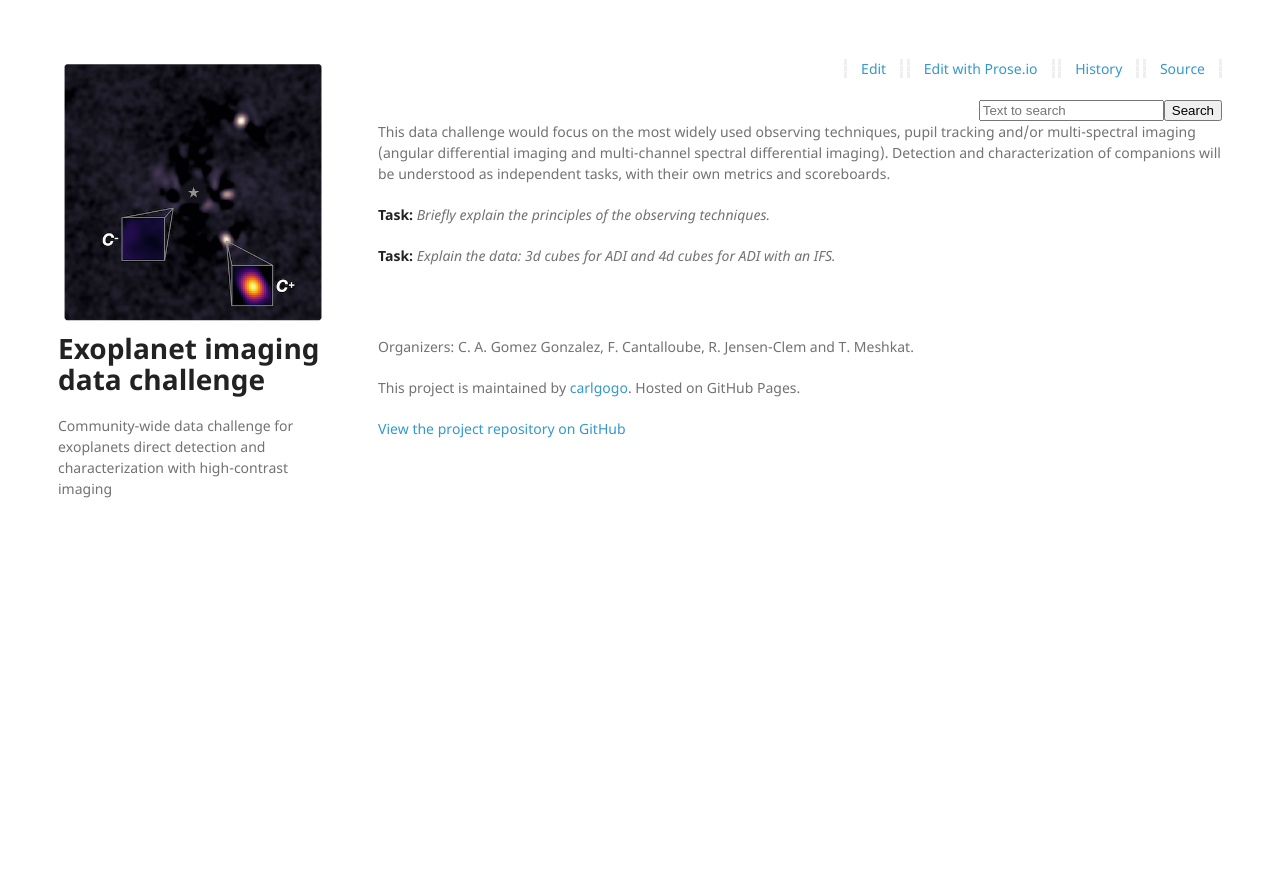
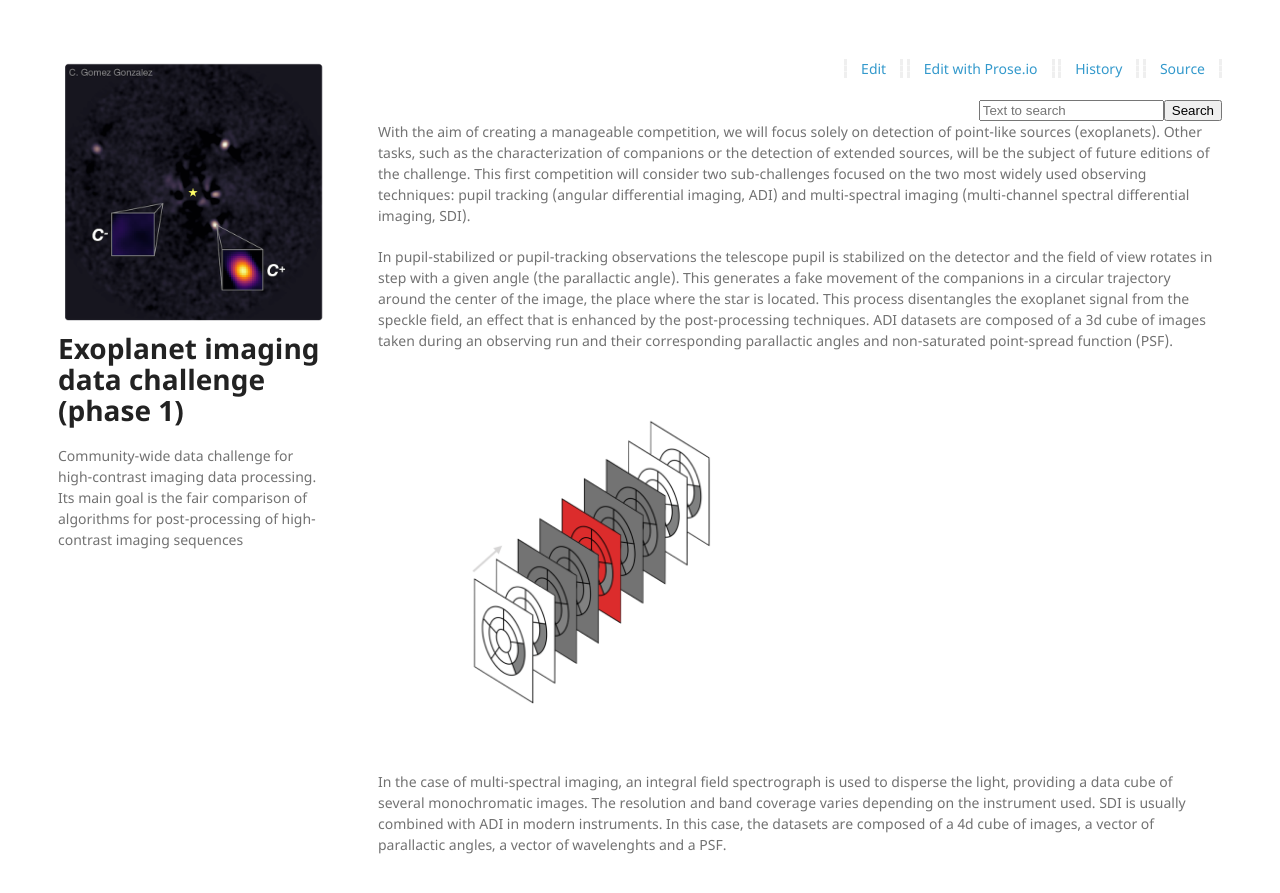
Before and after one commit to carlgogo/exoimaging_challenge, a Jekyll site: the page built from pages/subchallenges.md, in a window 1280 px wide and 900 px high. Shown: the top 893 px of the window. Built offline with Jekyll 4.4.1, drawn with Linux system fonts in a browser that asks for light colours; nearby versions of some CDN libraries; our own code applies the rules of GitHub Pages for plain Markdown files.

Commit message:
Updating info

```diff
--- a/_config.yml
+++ b/_config.yml
@@ -1,5 +1,5 @@
-title: Exoplanet imaging data challenge
-description: Community-wide data challenge for exoplanets direct detection and characterization with high-contrast imaging
+title: Exoplanet imaging data challenge (phase 1)
+description: Community-wide data challenge for high-contrast imaging data processing. Its main goal is the fair comparison of algorithms for post-processing of high-contrast imaging sequences
 markdown: kramdown
 show_downloads: false
 git_branch: master
--- a/pages/subchallenges.md
+++ b/pages/subchallenges.md
@@ -1,5 +1,9 @@
-This data challenge would focus on the most widely used observing techniques, pupil tracking and/or multi-spectral imaging (angular differential imaging and multi-channel spectral differential imaging). Detection and characterization of companions will be understood as independent tasks, with their own metrics and scoreboards.
+With the aim of creating a manageable competition, we will focus solely on detection of point-like sources (exoplanets). Other tasks, such as the characterization of companions or the detection of extended sources, will be the subject of future editions of the challenge. This first competition will consider two sub-challenges focused on the two most widely used observing techniques: pupil tracking (angular differential imaging, ADI) and multi-spectral imaging (multi-channel spectral differential imaging, SDI).
 
-**Task:** *Briefly explain the principles of the observing techniques.*
+In pupil-stabilized or pupil-tracking observations the telescope pupil is stabilized on the detector and the field of view rotates in step with a given angle (the parallactic angle). This generates a fake movement of the companions in a circular trajectory around the center of the image, the place where the star is located. This process disentangles the exoplanet signal from the speckle field, an effect that is enhanced by the post-processing techniques. ADI datasets are composed of a 3d cube of images taken during an observing run and their corresponding parallactic angles and non-saturated point-spread function (PSF).
 
-**Task:** *Explain the data: 3d cubes for ADI and 4d cubes for ADI with an IFS.*
+![ADI](/assets/images/challenge_illustrations.001.png){:width="500px"}
+
+In the case of multi-spectral imaging, an integral field spectrograph is used to disperse the light, providing a data cube of several monochromatic images. The resolution and band coverage varies depending on the instrument used. SDI is usually combined with ADI in modern instruments. In this case, the datasets are composed of a 4d cube of images, a vector of parallactic angles, a vector of wavelenghts and a PSF.
+
+![SDI](/assets/images/challenge_illustrations.002.png){:width="500px"}
```
Also changed, not shown: pages/context.md (+6 -10 lines), pages/datasets.md (+5 -3 lines), assets/images/challenge_illustrations.001.png (added), assets/images/challenge_illustrations.002.png (added), assets/images/challenge_illustrations.003.png (added), assets/images/challenge_logo_LR.png.
